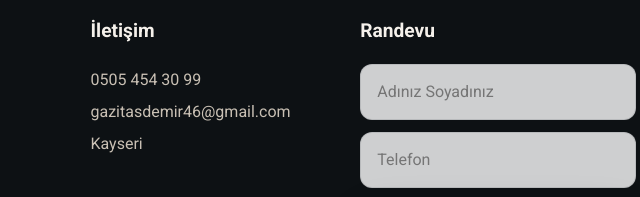
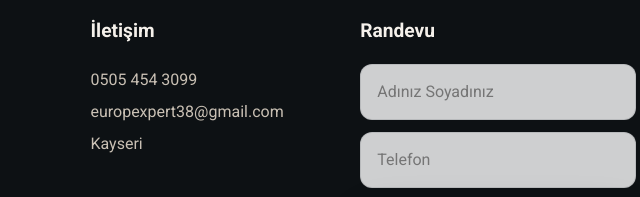
Before and after one commit to Gazinizx/websit, a plain HTML site: page index.html in a window 1280 px wide. Shown: the part 7569-7766 px from the top of the page, 604-1244 px from the left. Drawn offline with Linux system fonts and the light colour scheme.

Commit message:
Update EUROEXPERT contact phone and email

```diff
--- a/index.html
+++ b/index.html
@@ -26,7 +26,7 @@
         "name": "EUROEXPERT Kayseri",
         "url": "https://europotoexpertiz.com.tr/",
         "logo": "https://europotoexpertiz.com.tr/assets/europlogoson.png",
-        "email": "gazitasdemir46@gmail.com",
+        "email": "europexpert38@gmail.com",
         "telephone": "+905054543099",
         "areaServed": {
           "@type": "City",
@@ -64,7 +64,7 @@
           <a href="#paketler">Paketler</a>
           <a href="kayseri-ecu-yazilim.html">ECU Yazılım</a>
           <a href="kayseri-partikul-dpf-temizligi.html">Partikül / DPF</a>
-          <a href="mailto:gazitasdemir46@gmail.com?subject=EUROEXPERT%20İletişim%20Talebi">İletişim</a>
+          <a href="mailto:europexpert38@gmail.com?subject=EUROEXPERT%20İletişim%20Talebi">İletişim</a>
         </nav>
 
         <div class="nav-actions">
@@ -86,7 +86,7 @@
               hizmetlerimizi modern teknolojilerle güvenle sunuyoruz.
             </p>
             <div class="hero-actions">
-              <a class="primary-btn" href="mailto:gazitasdemir46@gmail.com?subject=EUROEXPERT%20Randevu%20Talebi">Randevu Al</a>
+              <a class="primary-btn" href="mailto:europexpert38@gmail.com?subject=EUROEXPERT%20Randevu%20Talebi">Randevu Al</a>
               <a class="secondary-btn" href="#expertiz">Hizmetleri İncele</a>
             </div>
             <ul class="hero-points">
@@ -242,7 +242,7 @@
                 <li>Conta Kaçak Testi</li>
               </ul>
               <p class="package-bonus">2 kaza ve 2 arızada 1 yıl yol yardım hediyesi</p>
-              <a href="mailto:gazitasdemir46@gmail.com?subject=EUROEXPERT%20Randevu%20Talebi">Randevu Al</a>
+              <a href="mailto:europexpert38@gmail.com?subject=EUROEXPERT%20Randevu%20Talebi">Randevu Al</a>
             </article>
 
             <article class="package-card">
@@ -260,7 +260,7 @@
                 <li>Süspansiyon Testi</li>
                 <li>Yanal Kayma Testi</li>
               </ul>
-              <a href="mailto:gazitasdemir46@gmail.com?subject=EUROEXPERT%20Randevu%20Talebi">Randevu Al</a>
+              <a href="mailto:europexpert38@gmail.com?subject=EUROEXPERT%20Randevu%20Talebi">Randevu Al</a>
             </article>
 
             <article class="package-card">
@@ -274,7 +274,7 @@
                 <li>Motor Bölümü Kontrolleri</li>
                 <li>Mekanik Lift Kontrolleri</li>
               </ul>
-              <a href="mailto:gazitasdemir46@gmail.com?subject=EUROEXPERT%20Randevu%20Talebi">Randevu Al</a>
+              <a href="mailto:europexpert38@gmail.com?subject=EUROEXPERT%20Randevu%20Talebi">Randevu Al</a>
             </article>
 
             <article class="package-card">
@@ -286,7 +286,7 @@
                 <li>Kaporta / Boya Kontrolleri</li>
                 <li>Şasi Kontrolleri</li>
               </ul>
-              <a href="mailto:gazitasdemir46@gmail.com?subject=EUROEXPERT%20Randevu%20Talebi">Randevu Al</a>
+              <a href="mailto:europexpert38@gmail.com?subject=EUROEXPERT%20Randevu%20Talebi">Randevu Al</a>
             </article>
 
             <article class="package-card">
@@ -298,7 +298,7 @@
                 <li>Motor Bölümü Kontrolleri</li>
                 <li>Dinamometre / Yol Testi</li>
               </ul>
-              <a href="mailto:gazitasdemir46@gmail.com?subject=EUROEXPERT%20Randevu%20Talebi">Randevu Al</a>
+              <a href="mailto:europexpert38@gmail.com?subject=EUROEXPERT%20Randevu%20Talebi">Randevu Al</a>
             </article>
 
             <article class="package-card">
@@ -311,7 +311,7 @@
                 <li>Airbag Kontrolleri</li>
                 <li>Beyinden KM Kontrolü</li>
               </ul>
-              <a href="mailto:gazitasdemir46@gmail.com?subject=EUROEXPERT%20Randevu%20Talebi">Randevu Al</a>
+              <a href="mailto:europexpert38@gmail.com?subject=EUROEXPERT%20Randevu%20Talebi">Randevu Al</a>
             </article>
           </div>
         </div>
@@ -335,7 +335,7 @@
               <li>Yazılım öncesi ve sonrası ölçümler</li>
               <li>Şanzıman ve motor kontrol optimizasyonu</li>
             </ul>
-            <a class="primary-btn" href="mailto:gazitasdemir46@gmail.com?subject=EUROEXPERT%20Randevu%20Talebi">Teklif İste</a>
+            <a class="primary-btn" href="mailto:europexpert38@gmail.com?subject=EUROEXPERT%20Randevu%20Talebi">Teklif İste</a>
           </div>
           <div class="feature-image">
             <img
@@ -385,7 +385,7 @@
               araç arızalarına yol açabilir. Bu yüzden basınç ölçümü, analiz ve uygun
               temizlik işlemi zamanında yapılmalıdır.
             </p>
-            <a class="primary-btn" href="mailto:gazitasdemir46@gmail.com?subject=EUROEXPERT%20Randevu%20Talebi">DPF Hakkında Sor</a>
+            <a class="primary-btn" href="mailto:europexpert38@gmail.com?subject=EUROEXPERT%20Randevu%20Talebi">DPF Hakkında Sor</a>
           </div>
         </div>
       </section>
@@ -463,7 +463,7 @@
             <p class="eyebrow alt">EUROEXPERT</p>
             <h2>Modern otomotiv çözümleri için formu doldurun.</h2>
           </div>
-          <a class="primary-btn" href="mailto:gazitasdemir46@gmail.com?subject=EUROEXPERT%20Randevu%20Talebi">Hemen Randevu Al</a>
+          <a class="primary-btn" href="mailto:europexpert38@gmail.com?subject=EUROEXPERT%20Randevu%20Talebi">Hemen Randevu Al</a>
         </div>
       </section>
     </main>
@@ -491,8 +491,8 @@
         <div>
           <h3>İletişim</h3>
           <ul>
-            <li><a href="tel:+905054543099">0505 454 30 99</a></li>
-            <li><a href="mailto:gazitasdemir46@gmail.com">gazitasdemir46@gmail.com</a></li>
+            <li><a href="tel:+905054543099">0505 454 3099</a></li>
+            <li><a href="mailto:europexpert38@gmail.com">europexpert38@gmail.com</a></li>
             <li>Kayseri</li>
           </ul>
         </div>
```
